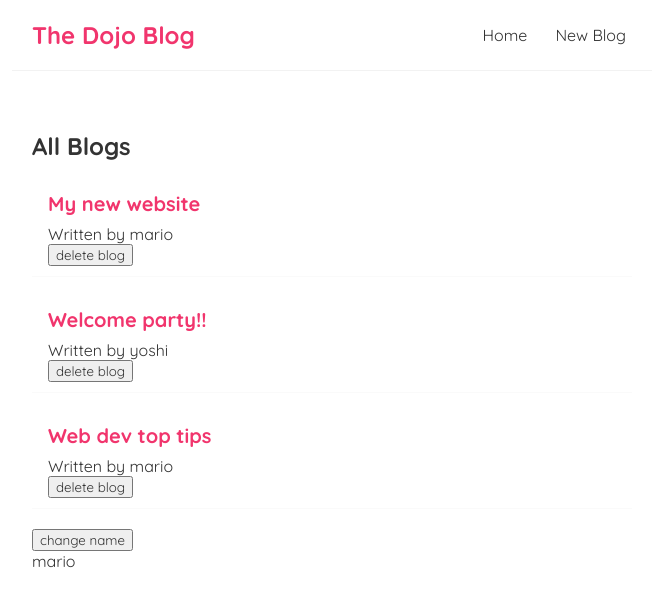
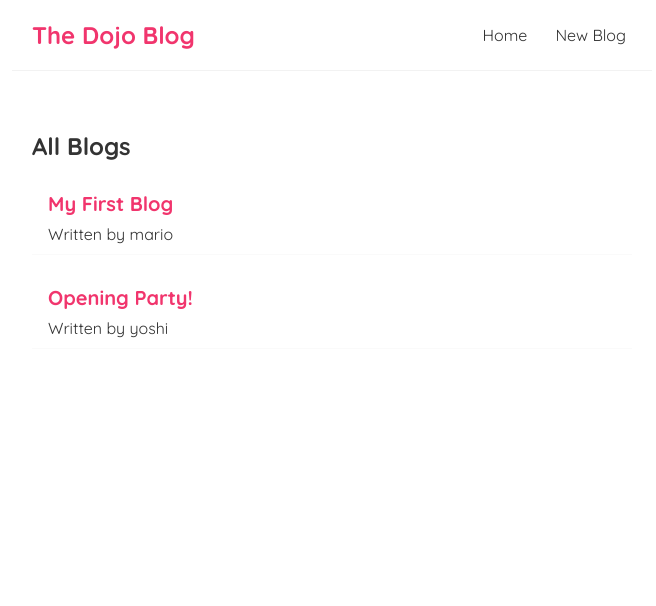
Before and after one commit to Alun-Price/dojo-blog, a React (Create React App) app: page / in a window 1280 px wide. Shown: the top 606 px of the page, without its empty margins (308-964 px from the left). Built offline with nearby package versions, Linux system fonts and the light colour scheme; data requests are answered from the project's data file.

Commit message:
added json-server package; fetched blog data from data/db.json instead of hard-coding

```diff
--- a/src/BlogList.js
+++ b/src/BlogList.js
@@ -1,4 +1,4 @@
-const BlogList = ({ blogs, title, handleDelete }) => {
+const BlogList = ({ blogs, title }) => {
   //   const blogs = props.blogs;
   //   const title = props.title;
 
@@ -9,7 +9,6 @@
         <div className="blog-preview" key={blog.id}>
           <h2>{blog.title}</h2>
           <p>Written by {blog.author}</p>
-          <button onClick={() => handleDelete(blog.id)}>delete blog</button>
         </div>
       ))}
     </div>
--- a/src/Home.js
+++ b/src/Home.js
@@ -3,39 +3,22 @@
 
 const Home = () => {
   //let name = "mario";
-  const [blogs, setBlogs] = useState([
-    { title: "My new website", body: "lorem ipsum...", author: "mario", id: 1 },
-    {
-      title: "Welcome party!!",
-      body: "lorem ipsum...",
-      author: "yoshi",
-      id: 2,
-    },
-    {
-      title: "Web dev top tips",
-      body: "lorem ipsum...",
-      author: "mario",
-      id: 3,
-    },
-  ]);
-
-  const [name, setName] = useState("mario");
-
-  const handleDelete = (id) => {
-    const newBlogs = blogs.filter((blog) => blog.id !== id);
-    setBlogs(newBlogs);
-  };
+  const [blogs, setBlogs] = useState(null);
 
   useEffect(() => {
-    console.log("useEffect was run!!!");
-    console.log(name);
-  }, [name]);
+    fetch("http://localhost:8000/blogs")
+      .then((res) => {
+        return res.json();
+      })
+      .then((data) => {
+        console.log(data);
+        setBlogs(data);
+      });
+  }, []);
 
   return (
     <div className="home">
-      <BlogList blogs={blogs} title="All Blogs" handleDelete={handleDelete} />
-      <button onClick={() => setName("luigi")}>change name</button>
-      <p>{name}</p>
+      {blogs && <BlogList blogs={blogs} title="All Blogs" />}
     </div>
   );
 };
```
